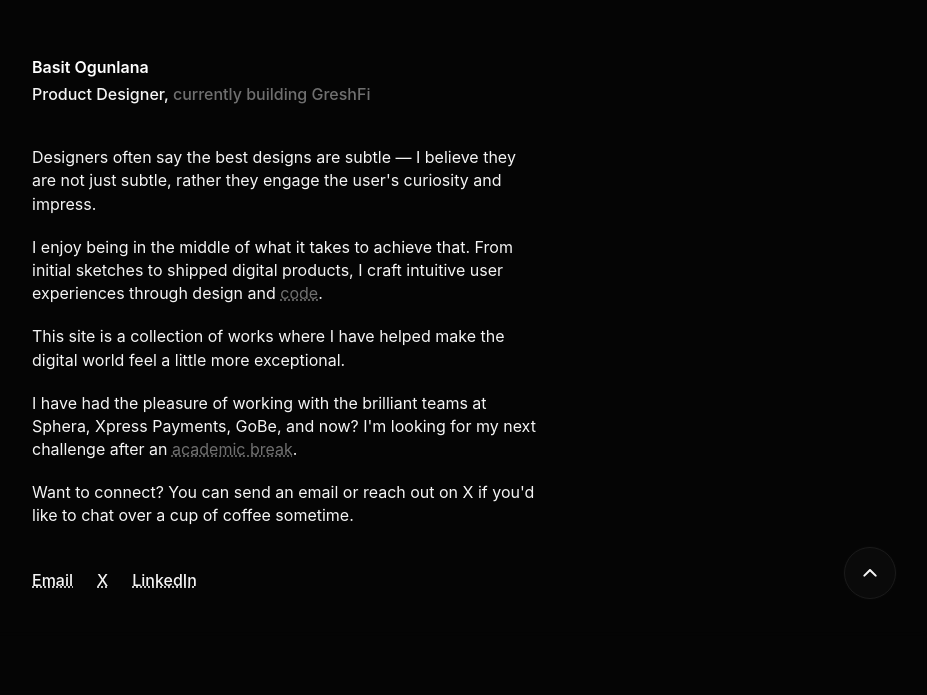
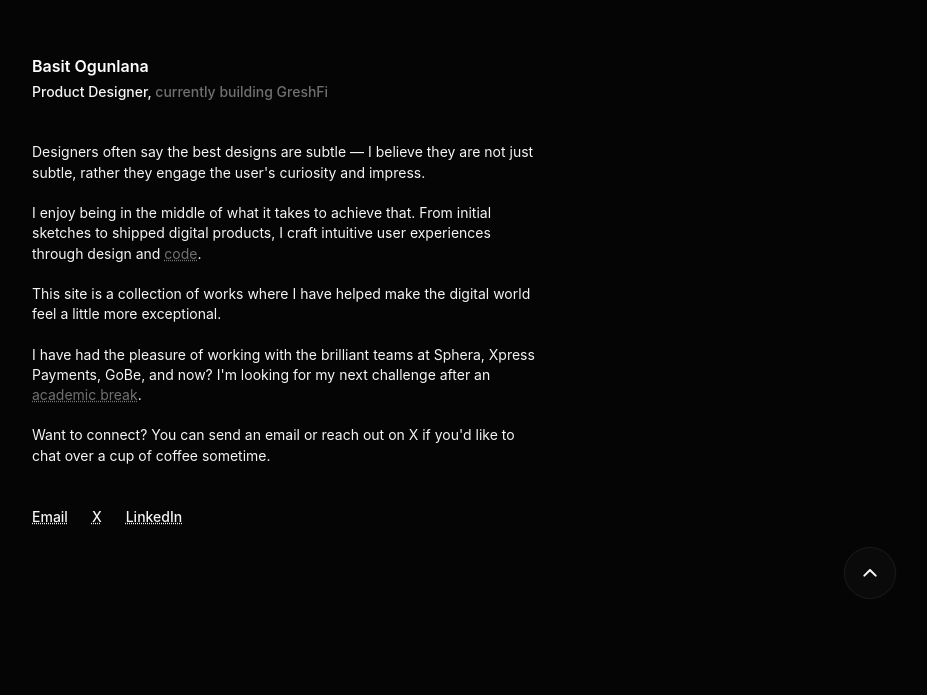
Before and after one commit to the-abdulbasit/BasitOgunlanasPortfolio, a React (Vite) app: page / in a window 1280 px wide. Shown: the part 105-800 px from the top of the page, without its empty margins (352-1279 px from the left). Built offline with nearby package versions, Linux system fonts and the light colour scheme.

Commit message:
Update AboutSection.tsx

```diff
--- a/src/imports/AboutSection.tsx
+++ b/src/imports/AboutSection.tsx
@@ -6,8 +6,8 @@ import AcademicBreakPopUp from "./AcademicBreakPopUp";
 function NameTitle() {
   return (
     <div className="content-stretch flex flex-col gap-[4px] items-start justify-center not-italic relative shrink-0" data-name="Name & Title">
-      <p className="font-['Inter',sans-serif] font-semibold leading-[1.56] relative shrink-0 text-white text-[32px] tracking-[-0.75px]">Basit Ogunlana</p>
-      <p className="font-['Inter',sans-serif] font-medium leading-[1.45] relative shrink-0 text-[#f5f5f5] text-[16px]">
+      <p className="font-['Inter',sans-serif] font-semibold leading-[1.45] relative shrink-0 text-white text-[20px]">Basit Ogunlana</p>
+      <p className="font-['Inter',sans-serif] font-medium leading-[1.45] relative shrink-0 text-[#f5f5f5] text-[14px]">
         <span>Product Designer, </span>
         <span className="text-[#707070]">currently building GreshFi</span>
       </p>
@@ -20,7 +20,7 @@ function About() {
   const [showAcademicBreakPopup, setShowAcademicBreakPopup] = useState(false);
 
   return (
-    <div className="content-stretch flex flex-col font-['Inter',sans-serif] font-normal gap-[20px] items-start not-italic relative shrink-0 text-[#f5f5f5] text-[16px] w-full" data-name="About">
+    <div className="content-stretch flex flex-col font-['Inter',sans-serif] font-normal gap-[20px] items-start not-italic relative shrink-0 text-[#f5f5f5] text-[14px] w-full" data-name="About">
       <p className="leading-[1.45] relative shrink-0 w-full">Designers often say the best designs are subtle — I believe they are not just subtle, rather they engage the user's curiosity and impress.</p>
       <div className="leading-[1.45] relative shrink-0 w-full">
         <span>I enjoy being in the middle of what it takes to achieve that. From initial sketches to shipped digital products, I craft intuitive user experiences through design and </span>
@@ -88,7 +88,7 @@ function Email() {
   return (
     <a
       href="mailto:hello@basito.work"
-      className="text-[#f5f5f5] decoration-dotted font-['Inter',sans-serif] font-medium text-[16px] underline hover:decoration-solid"
+      className="text-[#f5f5f5] decoration-dotted font-['Inter',sans-serif] font-medium text-[14px] underline hover:decoration-solid"
     >
       Email
     </a>
@@ -101,7 +101,7 @@ function X() {
       href="https://twitter.com/theabdulbasit_"
       target="_blank"
       rel="noopener noreferrer"
-      className="text-[#f5f5f5] decoration-dotted font-['Inter',sans-serif] font-medium text-[16px] underline hover:decoration-solid"
+      className="text-[#f5f5f5] decoration-dotted font-['Inter',sans-serif] font-medium text-[14px] underline hover:decoration-solid"
     >
       X
     </a>
@@ -114,7 +114,7 @@ function LinkedIn() {
       href="https://linkedin.com/in/basit-ogunlana-156821205"
       target="_blank"
       rel="noopener noreferrer"
-      className="text-[#f5f5f5] decoration-dotted font-['Inter',sans-serif] font-medium text-[16px] underline hover:decoration-solid"
+      className="text-[#f5f5f5] decoration-dotted font-['Inter',sans-serif] font-medium text-[14px] underline hover:decoration-solid"
     >
       LinkedIn
     </a>
```
